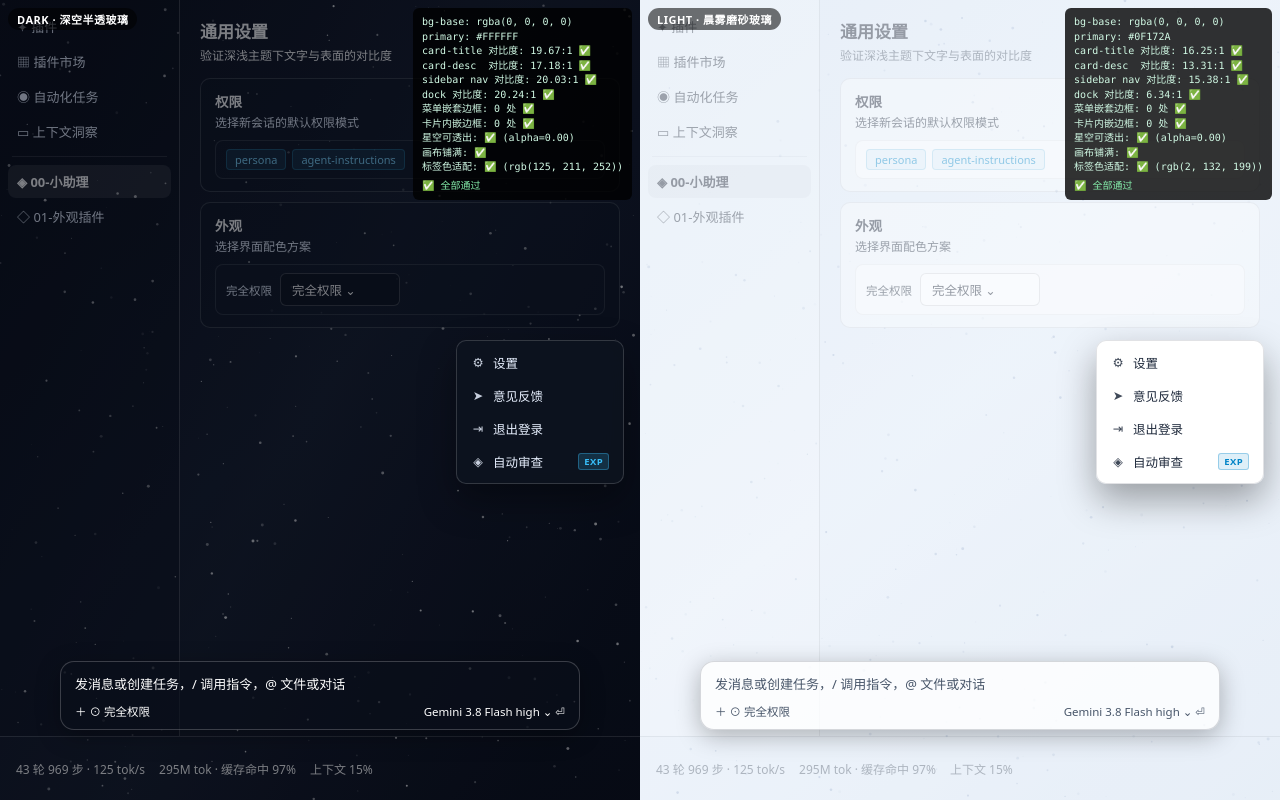
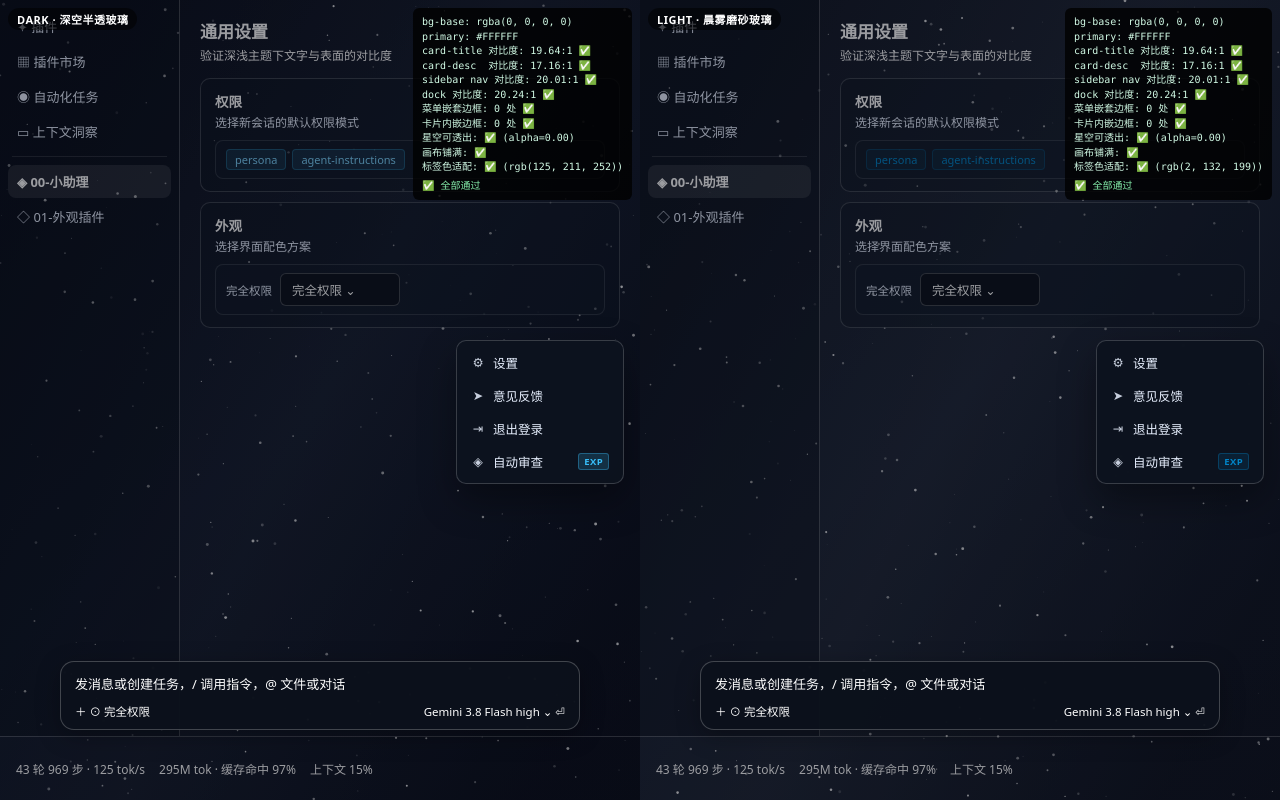
Before and after one commit to milkly909-code/dsh-plugin-starlight-protocol, a website: page preview.html in a window 1280 px wide. Drawn offline with Linux system fonts and the light colour scheme.

Commit message:
fix(ui): 彻底根治水泥灰与输入框文字穿透，恢复全景深空与玻璃遮罩滑块 (v2.2.0)

```diff
--- a/package.json
+++ b/package.json
@@ -1,7 +1,7 @@
 {
   "name": "@local/space-background",
-  "version": "2.1.1",
-  "description": "深空背景 (Deep Space Background) — 主题令牌驱动的沉浸式星空视界。深色=深空半透玻璃+纯白HUD文字；浅色=晨雾磨砂玻璃+深色高对比文字。27 个官方 --dsw-* 令牌接管全部视觉，保留 DSH 原生圆角/层次/阴影，彻底告别通配符暴力覆盖造成的细节错乱。",
+  "version": "2.2.0",
+  "description": "深空背景 (Deep Space Background) — 全景深空太空座舱与高对比度星际 HUD。27 个官方 --dsw-* 令牌驱动，输入框防历史消息穿透渐变遮罩，侧边栏半透深空磨砂，自带玻璃遮罩度与航速/星密实时调控面板。",
   "type": "module",
   "keywords": [
     "dsh-plugin",
--- a/preview.html
+++ b/preview.html
@@ -278,29 +278,28 @@ let PALETTE;
 {
   PALETTE = {
     dark: {
-      // bg-base 必须全透明：DSH 把它嵌套用在 frame → centerCol → ConversationRoot
       '--dsw-alias-bg-base': 'rgba(0, 0, 0, 0)',
-      '--dsw-alias-bg-layer-1': 'rgba(14, 21, 34, 0.34)',
-      '--dsw-alias-bg-layer-2': 'rgba(18, 27, 42, 0.40)',
-      '--dsw-alias-bg-layer-3': 'rgba(22, 33, 50, 0.46)',
-      '--dsw-alias-bg-layer-4': 'rgba(26, 39, 58, 0.52)',
+      '--dsw-alias-bg-layer-1': 'rgba(14, 21, 34, 0.35)',
+      '--dsw-alias-bg-layer-2': 'rgba(18, 27, 42, 0.42)',
+      '--dsw-alias-bg-layer-3': 'rgba(22, 33, 50, 0.48)',
+      '--dsw-alias-bg-layer-4': 'rgba(26, 39, 58, 0.55)',
       '--dsw-alias-settings-card-fill': 'rgba(18, 27, 42, 0.42)',
-      '--dsw-specific-sidebar-fill': 'rgba(8, 12, 22, 0.30)',
-      '--dsw-specific-input-major': 'rgba(10, 16, 26, 0.62)',
+      '--dsw-specific-sidebar-fill': 'rgba(8, 12, 22, 0.35)',
+      '--dsw-specific-input-major': 'rgba(12, 17, 28, 0.96)',
       '--dsw-specific-menu': 'rgba(13, 19, 30, 0.97)',
       '--dsw-alias-label-primary': '#FFFFFF',
       '--dsw-alias-label-secondary': '#E8F0FF',
       '--dsw-alias-label-tertiary': '#FFFFFF',
-      '--dsw-alias-label-quaternary': 'rgba(200, 220, 255, 0.62)',
+      '--dsw-alias-label-quaternary': 'rgba(200, 220, 255, 0.65)',
       '--dsw-alias-border-l1': 'rgba(255, 255, 255, 0.12)',
-      '--dsw-alias-border-l2': 'rgba(255, 255, 255, 0.16)',
-      '--dsw-alias-border-l3': 'rgba(255, 255, 255, 0.20)',
-      '--dsw-alias-border-l4': 'rgba(255, 255, 255, 0.24)',
+      '--dsw-alias-border-l2': 'rgba(255, 255, 255, 0.18)',
+      '--dsw-alias-border-l3': 'rgba(255, 255, 255, 0.22)',
+      '--dsw-alias-border-l4': 'rgba(255, 255, 255, 0.28)',
       '--dsw-alias-interactive-bg-hover': 'rgba(255, 255, 255, 0.10)',
       '--dsw-alias-scrollbar-bg-l1': 'rgba(255, 255, 255, 0.14)',
       '--dsw-alias-scrollbar-bg-l2': 'rgba(255, 255, 255, 0.18)',
-      '--dsw-alias-scrollbar-hover-l1': 'rgba(56, 189, 248, 0.42)',
-      '--dsw-alias-scrollbar-hover-l2': 'rgba(56, 189, 248, 0.48)',
+      '--dsw-alias-scrollbar-hover-l1': 'rgba(56, 189, 248, 0.45)',
+      '--dsw-alias-scrollbar-hover-l2': 'rgba(56, 189, 248, 0.55)',
       '--dsw-alias-button-floating-fill': 'rgba(13, 19, 30, 0.92)',
       '--dsw-alias-button-floating-hover': 'rgba(20, 30, 46, 0.96)',
       '--dsw-alias-state-business-primary': '#38bdf8',
@@ -309,40 +308,40 @@ let PALETTE;
     },
     light: {
       '--dsw-alias-bg-base': 'rgba(0, 0, 0, 0)',
-      '--dsw-alias-bg-layer-1': 'rgba(255, 255, 255, 0.46)',
-      '--dsw-alias-bg-layer-2': 'rgba(255, 255, 255, 0.54)',
-      '--dsw-alias-bg-layer-3': 'rgba(255, 255, 255, 0.62)',
-      '--dsw-alias-bg-layer-4': 'rgba(255, 255, 255, 0.70)',
-      '--dsw-alias-settings-card-fill': 'rgba(255, 255, 255, 0.56)',
-      '--dsw-specific-sidebar-fill': 'rgba(241, 245, 250, 0.34)',
-      '--dsw-specific-input-major': 'rgba(255, 255, 255, 0.78)',
-      '--dsw-specific-menu': 'rgba(255, 255, 255, 0.98)',
-      '--dsw-alias-label-primary': '#0F172A',
-      '--dsw-alias-label-secondary': '#1E293B',
-      '--dsw-alias-label-tertiary': '#475569',
-      '--dsw-alias-label-quaternary': '#64748B',
-      '--dsw-alias-border-l1': 'rgba(15, 23, 42, 0.08)',
-      '--dsw-alias-border-l2': 'rgba(15, 23, 42, 0.12)',
-      '--dsw-alias-border-l3': 'rgba(15, 23, 42, 0.16)',
-      '--dsw-alias-border-l4': 'rgba(15, 23, 42, 0.20)',
-      '--dsw-alias-interactive-bg-hover': 'rgba(15, 23, 42, 0.06)',
-      '--dsw-alias-scrollbar-bg-l1': 'rgba(15, 23, 42, 0.16)',
-      '--dsw-alias-scrollbar-bg-l2': 'rgba(15, 23, 42, 0.22)',
-      '--dsw-alias-scrollbar-hover-l1': 'rgba(2, 132, 199, 0.45)',
-      '--dsw-alias-scrollbar-hover-l2': 'rgba(2, 132, 199, 0.55)',
-      '--dsw-alias-button-floating-fill': 'rgba(255, 255, 255, 0.96)',
-      '--dsw-alias-button-floating-hover': 'rgba(241, 245, 250, 0.99)',
-      '--dsw-alias-state-business-primary': '#0284C7',
-      '--dsw-focus-ring-color': 'rgba(2, 132, 199, 0.60)',
-      '--dsw-menu-backdrop-filter': 'blur(20px) saturate(120%)',
+      '--dsw-alias-bg-layer-1': 'rgba(14, 21, 34, 0.35)',
+      '--dsw-alias-bg-layer-2': 'rgba(18, 27, 42, 0.42)',
+      '--dsw-alias-bg-layer-3': 'rgba(22, 33, 50, 0.48)',
+      '--dsw-alias-bg-layer-4': 'rgba(26, 39, 58, 0.55)',
+      '--dsw-alias-settings-card-fill': 'rgba(18, 27, 42, 0.42)',
+      '--dsw-specific-sidebar-fill': 'rgba(8, 12, 22, 0.35)',
+      '--dsw-specific-input-major': 'rgba(12, 17, 28, 0.96)',
+      '--dsw-specific-menu': 'rgba(13, 19, 30, 0.97)',
+      '--dsw-alias-label-primary': '#FFFFFF',
+      '--dsw-alias-label-secondary': '#E8F0FF',
+      '--dsw-alias-label-tertiary': '#FFFFFF',
+      '--dsw-alias-label-quaternary': 'rgba(200, 220, 255, 0.65)',
+      '--dsw-alias-border-l1': 'rgba(255, 255, 255, 0.12)',
+      '--dsw-alias-border-l2': 'rgba(255, 255, 255, 0.18)',
+      '--dsw-alias-border-l3': 'rgba(255, 255, 255, 0.22)',
+      '--dsw-alias-border-l4': 'rgba(255, 255, 255, 0.28)',
+      '--dsw-alias-interactive-bg-hover': 'rgba(255, 255, 255, 0.10)',
+      '--dsw-alias-scrollbar-bg-l1': 'rgba(255, 255, 255, 0.14)',
+      '--dsw-alias-scrollbar-bg-l2': 'rgba(255, 255, 255, 0.18)',
+      '--dsw-alias-scrollbar-hover-l1': 'rgba(56, 189, 248, 0.45)',
+      '--dsw-alias-scrollbar-hover-l2': 'rgba(56, 189, 248, 0.55)',
+      '--dsw-alias-button-floating-fill': 'rgba(13, 19, 30, 0.92)',
+      '--dsw-alias-button-floating-hover': 'rgba(20, 30, 46, 0.96)',
+      '--dsw-alias-state-business-primary': '#38bdf8',
+      '--dsw-focus-ring-color': 'rgba(56, 189, 248, 0.65)',
+      '--dsw-menu-backdrop-filter': 'blur(20px) saturate(140%)',
     },
   };
 }
 
 /** 单层 tint（对应 client.js 的 #sbg-canvas-root::before） */
 const TINT = {
-  dark: 'rgba(5, 9, 18, 0.52)',
-  light: 'rgba(247, 250, 254, 0.58)',
+  dark: 'rgba(5, 9, 18, 0.40)',
+  light: 'rgba(5, 9, 18, 0.40)',
 };
 
 function applyTheme(pane, scheme) {
@@ -372,19 +371,11 @@ function drawStars(canvas, scheme) {
   c.scale(dpr, dpr);
 
   // 深色 = 深黑星空；浅色 = 浅蓝雾天
-  if (scheme === 'dark') {
-    const g = c.createLinearGradient(0, 0, w, h);
-    g.addColorStop(0, '#04060E');
-    g.addColorStop(0.5, '#080D1A');
-    g.addColorStop(1, '#04060E');
-    c.fillStyle = g;
-  } else {
-    const g = c.createLinearGradient(0, 0, w, h);
-    g.addColorStop(0, '#DCE7F5');
-    g.addColorStop(0.5, '#EAF1FA');
-    g.addColorStop(1, '#D8E4F2');
-    c.fillStyle = g;
-  }
+  const g = c.createLinearGradient(0, 0, w, h);
+  g.addColorStop(0, '#04060E');
+  g.addColorStop(0.5, '#080D1A');
+  g.addColorStop(1, '#04060E');
+  c.fillStyle = g;
   c.fillRect(0, 0, w, h);
 
   // 银河带
@@ -401,9 +392,7 @@ function drawStars(canvas, scheme) {
     const x = Math.random() * w, y = Math.random() * h;
     const r = Math.random() * 1.3 + 0.2;
     const a = Math.random() * 0.75 + 0.15;
-    c.fillStyle = scheme === 'dark'
-      ? `rgba(255,255,255,${a})`
-      : `rgba(90,120,170,${a * 0.55})`;
+    c.fillStyle = `rgba(255,255,255,${a})`;
     c.beginPath(); c.arc(x, y, r, 0, 6.2832); c.fill();
   }
 }
@@ -439,7 +428,7 @@ function audit(paneId, scheme) {
   const lines = [];
   let bad = 0;
 
-  const canvasBg = scheme === 'dark' ? 'rgb(4, 6, 14)' : 'rgb(226, 236, 246)';
+  const canvasBg = 'rgb(4, 6, 14)';
 
   // 1. 令牌是否真的应用
   const probe = document.createElement('div');
```
Also changed, not shown: client.js (+109 -74 lines), test/engine.cjs (+16 -17 lines), test/run.cjs (+20 -17 lines), test/visual.cjs (+12 -7 lines).
